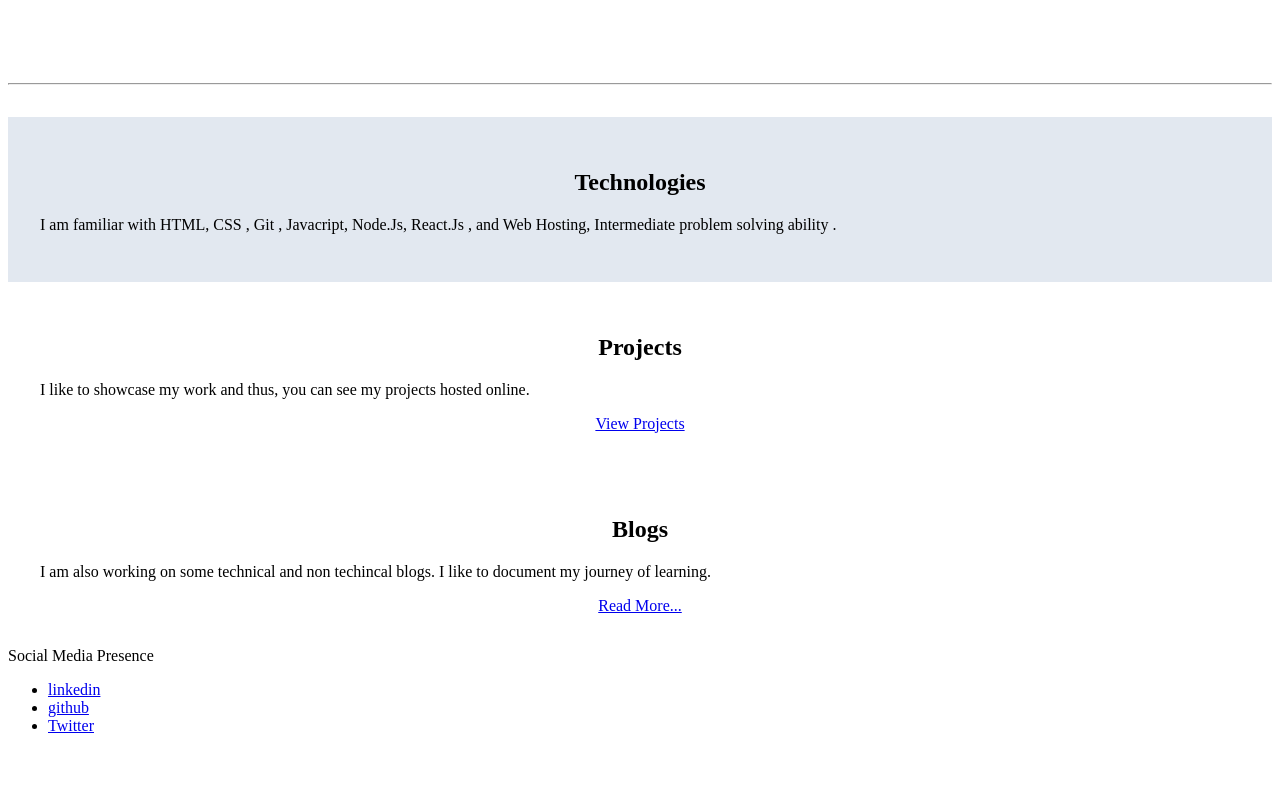
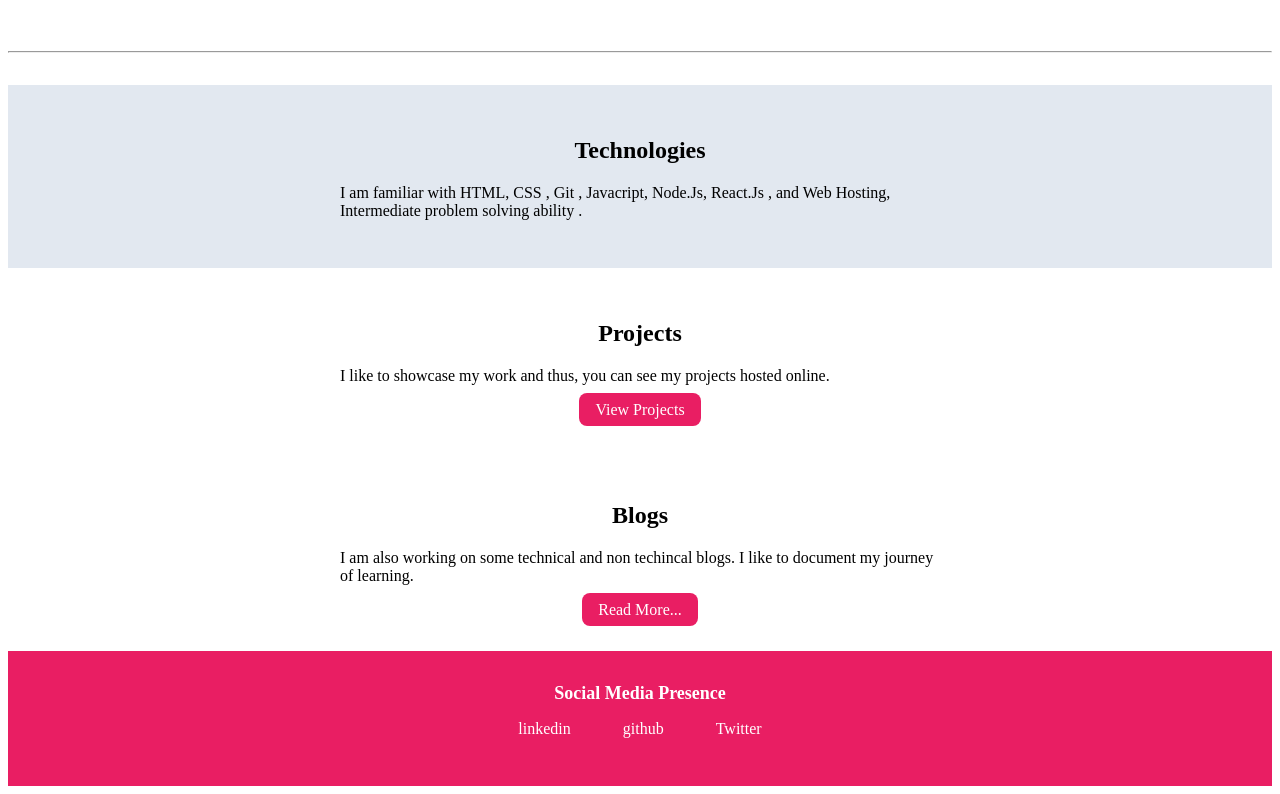
Before and after one commit to swapnaliss/Portfolio, a plain HTML site: page index.html in a window 1280 px wide. Shown: the part 615-1409 px from the top of the page. Before the commit the page ends 1366 px from the top, so only its background shows below. Drawn offline with Linux system fonts and the light colour scheme.

Commit message:
style : added styles to home page

```diff
--- a/style.css
+++ b/style.css
@@ -71,3 +71,59 @@ hr {
 .ow {
   background-color: var(--off-white);
 }
+/**container**/
+.container {
+  padding: 0rem 1rem;
+}
+.container-center {
+  max-width: 600px;
+  margin: auto;
+}
+
+/**link**/
+
+.link {
+  text-decoration: none;
+  padding: 0.5rem 1rem;
+}
+
+.primary-link {
+  background-color: var(--primary-color);
+  border-radius: 0.5rem;
+  color: white;
+}
+
+.secondary-link {
+  color: var(--primary-color);
+  border-radius: 0.5rem;
+  border: 1px solid var(--primary-color);
+}
+
+.list-none-bullet {
+  list-style: none;
+}
+
+.list-item-inline {
+  display: inline;
+  padding: 0rem 0.5rem;
+}
+.footer {
+  background-color: var(--primary-color);
+  padding: 2rem 1rem;
+  text-align: center;
+  color: white;
+  border: top right radius 1rem;
+}
+
+.footer .link {
+  color: white;
+}
+
+.footer .footer-header {
+  font-weight: bold;
+  font-size: large;
+}
+
+.footer ul {
+  padding-inline-start: 0px;
+}
```
